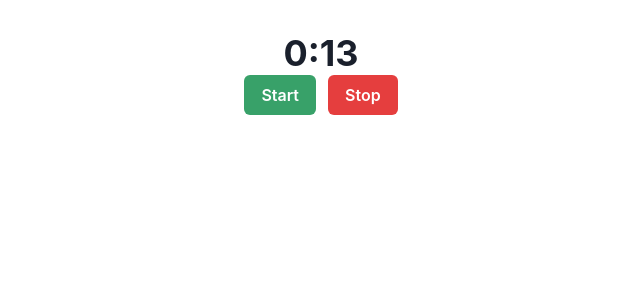
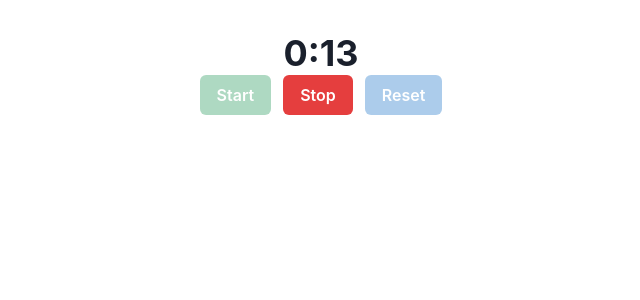
Before and after one commit to georgbuehler/esensei, a React (Vite) app: page / in a window 1280 px wide. Shown: the top 300 px of the page, without its empty margins (319-959 px from the left). Built offline with nearby package versions, Linux system fonts and the light colour scheme.

Commit message:
Disable buttons appropriately. Added reset button.

```diff
--- a/src/components/Timer.tsx
+++ b/src/components/Timer.tsx
@@ -15,7 +15,7 @@ const Timer = ({ startingSeconds, startImmediately, timesUp }: TimerProps) => {
     const timer = setInterval(() => {
       if (clocksTicking) {
         setTimeRemaining((prevSeconds) => {
-          if (prevSeconds <= 1) {
+          if (prevSeconds == 1) {
             clearInterval(timer);
             timesUp();
             setClocksTicking(false);
@@ -41,11 +41,26 @@ const Timer = ({ startingSeconds, startImmediately, timesUp }: TimerProps) => {
     <>
       <Heading>{convertToMinSec(timeRemaining)}</Heading>
       <ButtonGroup spacing="3">
-        <Button colorScheme="green" onClick={() => setClocksTicking(true)}>
+        <Button
+          colorScheme="green"
+          onClick={() => setClocksTicking(true)}
+          isDisabled={clocksTicking}
+        >
           Start
         </Button>
-        <Button colorScheme="red" onClick={() => setClocksTicking(false)}>
+        <Button
+          colorScheme="red"
+          onClick={() => setClocksTicking(false)}
+          isDisabled={!clocksTicking}
+        >
           Stop
+        </Button>
+        <Button
+          colorScheme="blue"
+          onClick={() => setTimeRemaining(startingSeconds)}
+          isDisabled={clocksTicking}
+        >
+          Reset
         </Button>
       </ButtonGroup>
     </>
```
